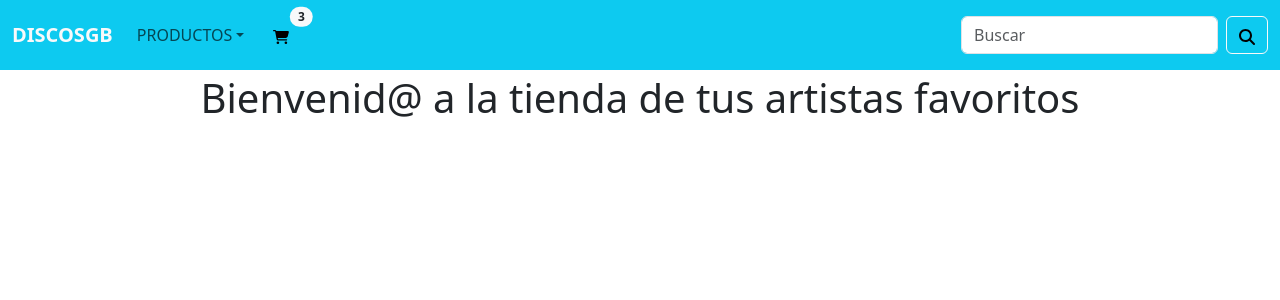
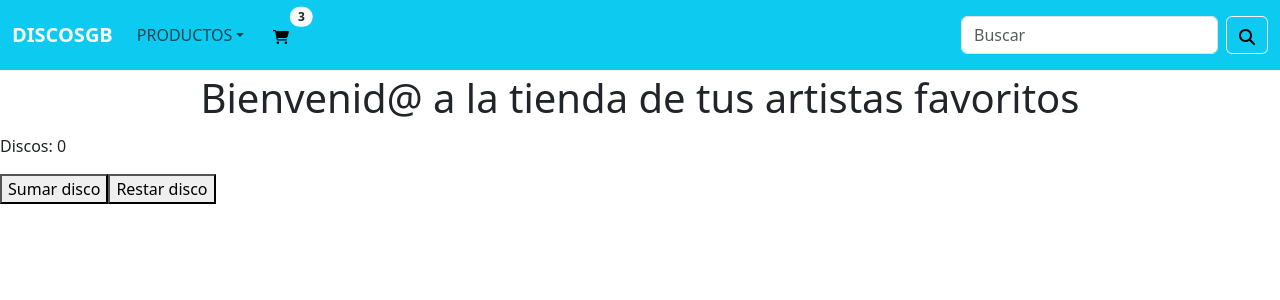
Before and after one commit to gaelbenayon/tienda, a React (Create React App) app in the folder tienda/: page / in a window 1280 px wide. Shown: the top 300 px of the page. Built offline with nearby package versions, Linux system fonts and the light colour scheme.

Commit message:
useState

```diff
--- a/tienda/src/components/ItemListContainer/ItemListContainer.js
+++ b/tienda/src/components/ItemListContainer/ItemListContainer.js
@@ -1,6 +1,23 @@
+import {useState} from "react";
+
 function ItemListContainer({greeting}) {
+    const [cantidadDiscos, setCantidadDiscos] = useState(0);
+
+    function handleClickSumarDisco() {
+        setCantidadDiscos(cantidadDiscos + 1);
+    }
+
+    function handleClickRestarDisco() {
+        setCantidadDiscos(cantidadDiscos - 1);
+    }
+
     return (
-        <h1 className="text-center p-1">{greeting}</h1>
+        <div>
+            <h1 className="text-center p-1">{greeting}</h1>
+            <p>Discos: {cantidadDiscos}</p>
+            <button onClick={handleClickSumarDisco}>Sumar disco</button>
+            <button onClick={handleClickRestarDisco}>Restar disco</button>
+        </div>
     )
 }
 
```
